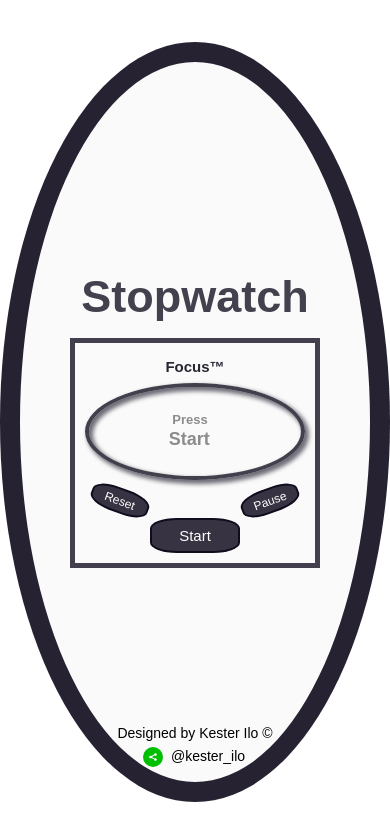
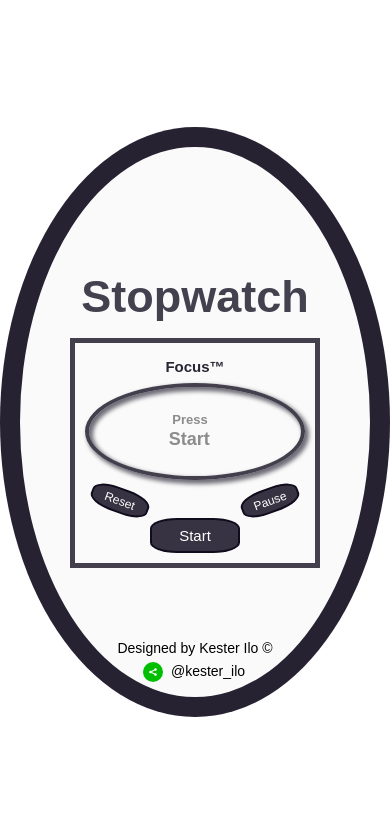
Before and after one commit to kesterilo/stopwatch-app, a React (Vite) app: page / in a window 390 px wide. Shown: the top 840 px of the page. Built offline with nearby package versions, Linux system fonts and the light colour scheme.

Commit message:
optimized the interface for mobile screens

```diff
--- a/src/App.css
+++ b/src/App.css
@@ -173,7 +173,7 @@
 
 @media (max-width: 450px) {
   .container {
-    max-height: 90%;
+    max-height: 70%;
   }
 }
 
```
